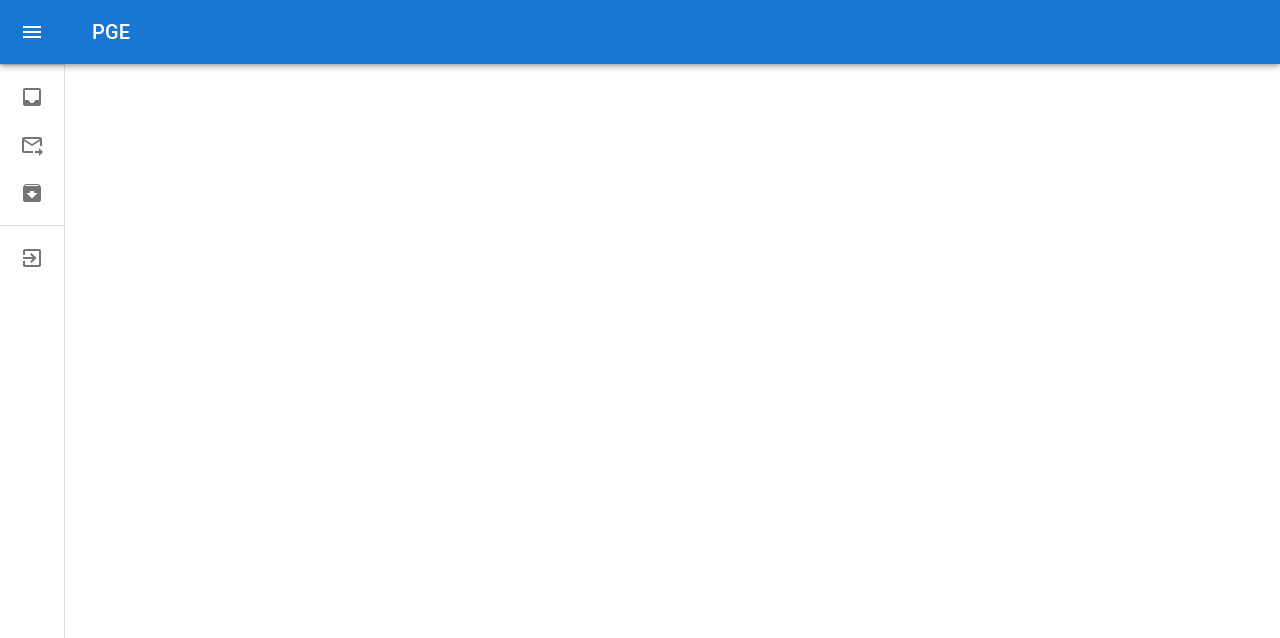
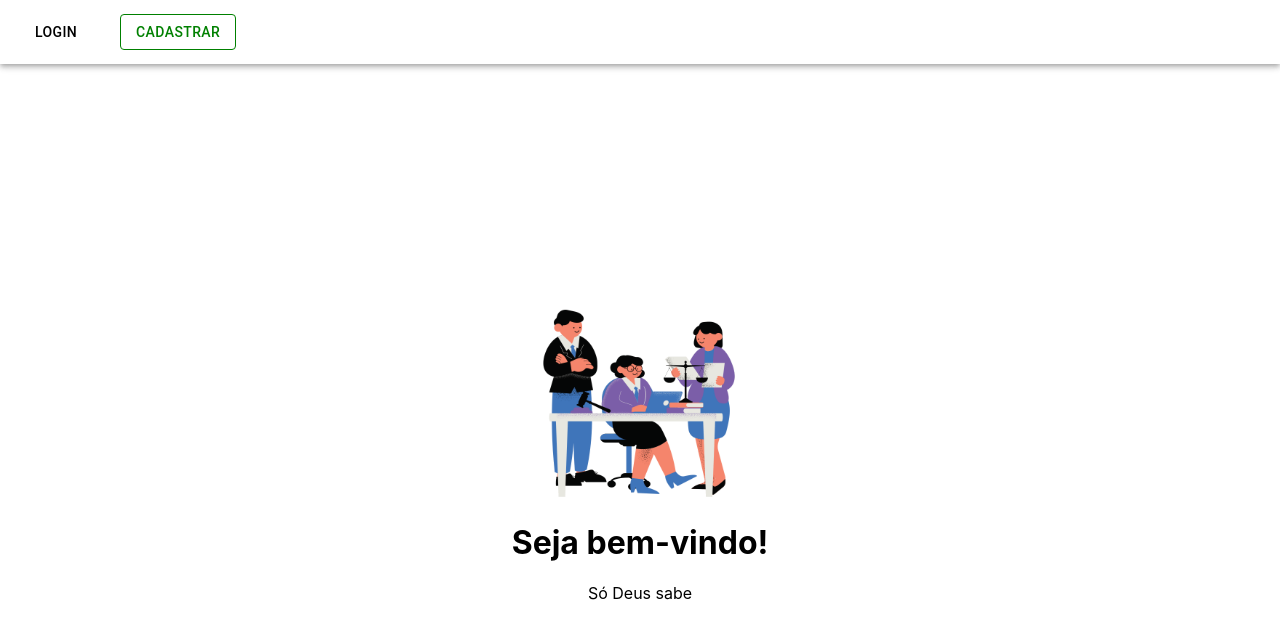
Before and after one commit to josedhontas/PGE-prova, a React (Create React App) app in the folder pge/: page / in a window 1280 px wide. Shown: the top 638 px of the page. Built offline with nearby package versions, Linux system fonts and the light colour scheme.

Commit message:
mudancaça-cores

```diff
--- a/pge/src/App.js
+++ b/pge/src/App.js
@@ -1,10 +1,10 @@
 import './App.css';
 import Teste from './Components/Teste'
-import Home from './pages/home';
+import Inicio from './pages/inicio';
 function App() {
   return (
     <div className="App">
-      <Teste></Teste>
+      <Inicio></Inicio>
     </div>
   );
 }
--- a/pge/src/Components/Login/index.jsx
+++ b/pge/src/Components/Login/index.jsx
@@ -9,6 +9,7 @@ import DialogActions from '@mui/material/DialogActions';
 import IconButton from '@mui/material/IconButton';
 import CloseIcon from '@mui/icons-material/Close';
 //import Typography from '@mui/material/Typography';
+import { useNavigate } from 'react-router-dom';
 import TextField from '@mui/material/TextField';
 
 const BootstrapDialog = styled(Dialog)(({ theme }) => ({
@@ -50,6 +51,7 @@ BootstrapDialogTitle.propTypes = {
 };
 
 export default function Login(props) {
+  const navigate = useNavigate();
   const { onClose } = props;
   const [email, setEmail] = React.useState('');
   const [password, setPassword] = React.useState('');
@@ -63,6 +65,7 @@ export default function Login(props) {
   const handleSaveChanges = () => {
     console.log(email);
     console.log(password);
+
     // Lógica para salvar as alterações do login
 
     // Fechar o diálogo de login
--- a/pge/src/Components/Teste/index.jsx
+++ b/pge/src/Components/Teste/index.jsx
@@ -119,7 +119,7 @@ export default function MiniDrawer() {
     return (
         <Box sx={{ display: 'flex' }}>
             <CssBaseline />
-            <AppBar position="fixed" open={open}>
+            <AppBar position="fixed" open={open} sx={{ backgroundColor: '#fff', color: '#000' }}>
                 <Toolbar>
                     <IconButton
                         color="inherit"
--- a/pge/src/pages/home.jsx
+++ /dev/null
@@ -1,26 +0,0 @@
-import React from 'react';
-import { Container, Grid, Box } from '@mui/material';
-import Navbar from '../Components/Navbar';
-import inicio from '../img/inicio.png'
-
-export default function Home() {
-  return (
-    <div>
-      <Navbar />
-      <Container maxWidth="sm" sx={{ height: '100vh' }}>
-        <Grid
-          container
-          justifyContent="center"
-          alignItems="center"
-          height="100%"
-        >
-          <Box textAlign="center">
-            <img src={inicio} alt="Logo" width="200" />
-            <h1>Seja bem-vindo!</h1>
-            <p>Só Deus sabe</p>
-          </Box>
-        </Grid>
-      </Container>
-    </div>
-  );
-}
--- /dev/null
+++ b/pge/src/pages/inicio.jsx
@@ -0,0 +1,26 @@
+import React from 'react';
+import { Container, Grid, Box } from '@mui/material';
+import Navbar from '../Components/Navbar';
+import inicio from '../img/inicio.png'
+
+export default function Inicio() {
+  return (
+    <div>
+      <Navbar />
+      <Container maxWidth="sm" sx={{ height: '100vh' }}>
+        <Grid
+          container
+          justifyContent="center"
+          alignItems="center"
+          height="100%"
+        >
+          <Box textAlign="center">
+            <img src={inicio} alt="Logo" width="200" />
+            <h1>Seja bem-vindo!</h1>
+            <p>Só Deus sabe</p>
+          </Box>
+        </Grid>
+      </Container>
+    </div>
+  );
+}
```
